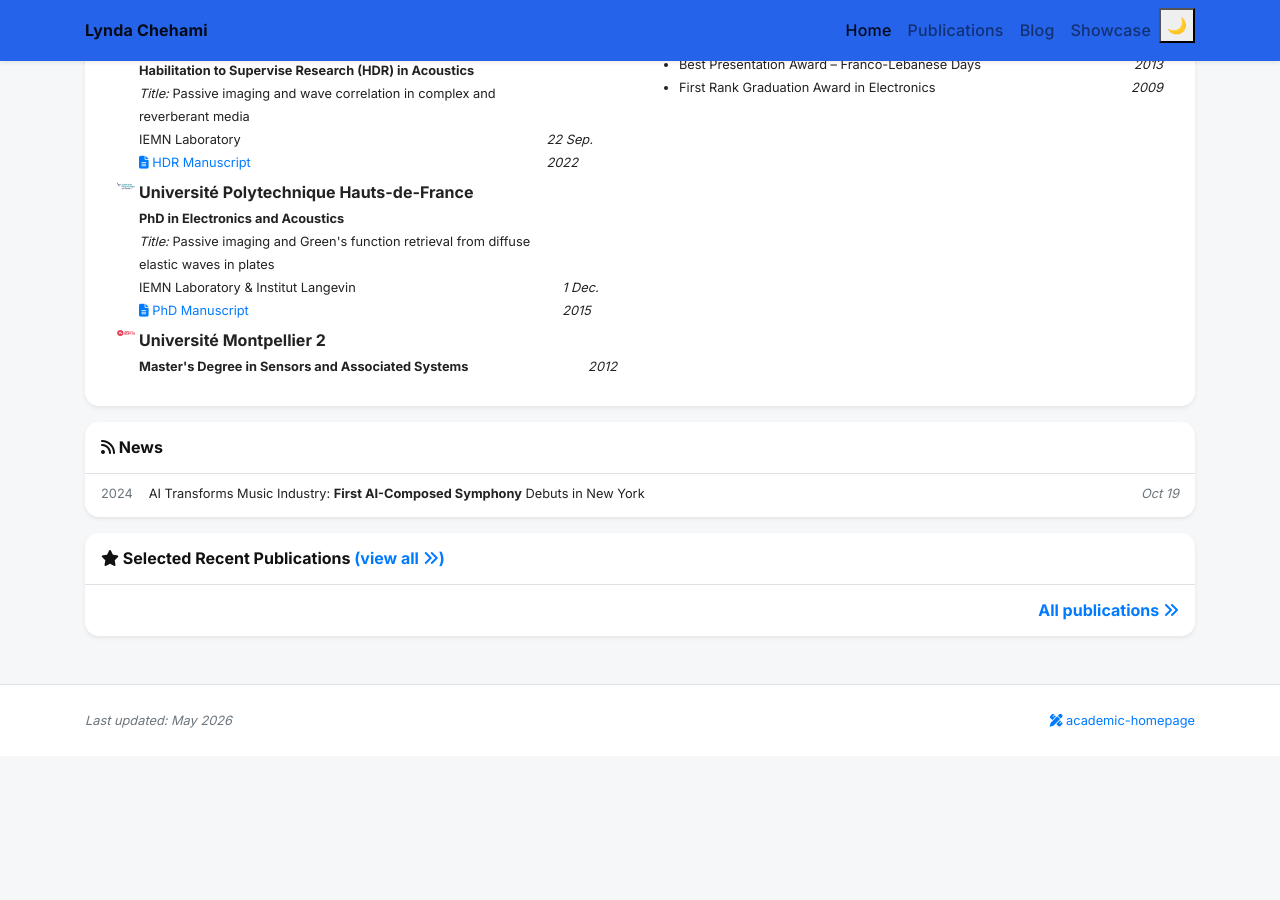
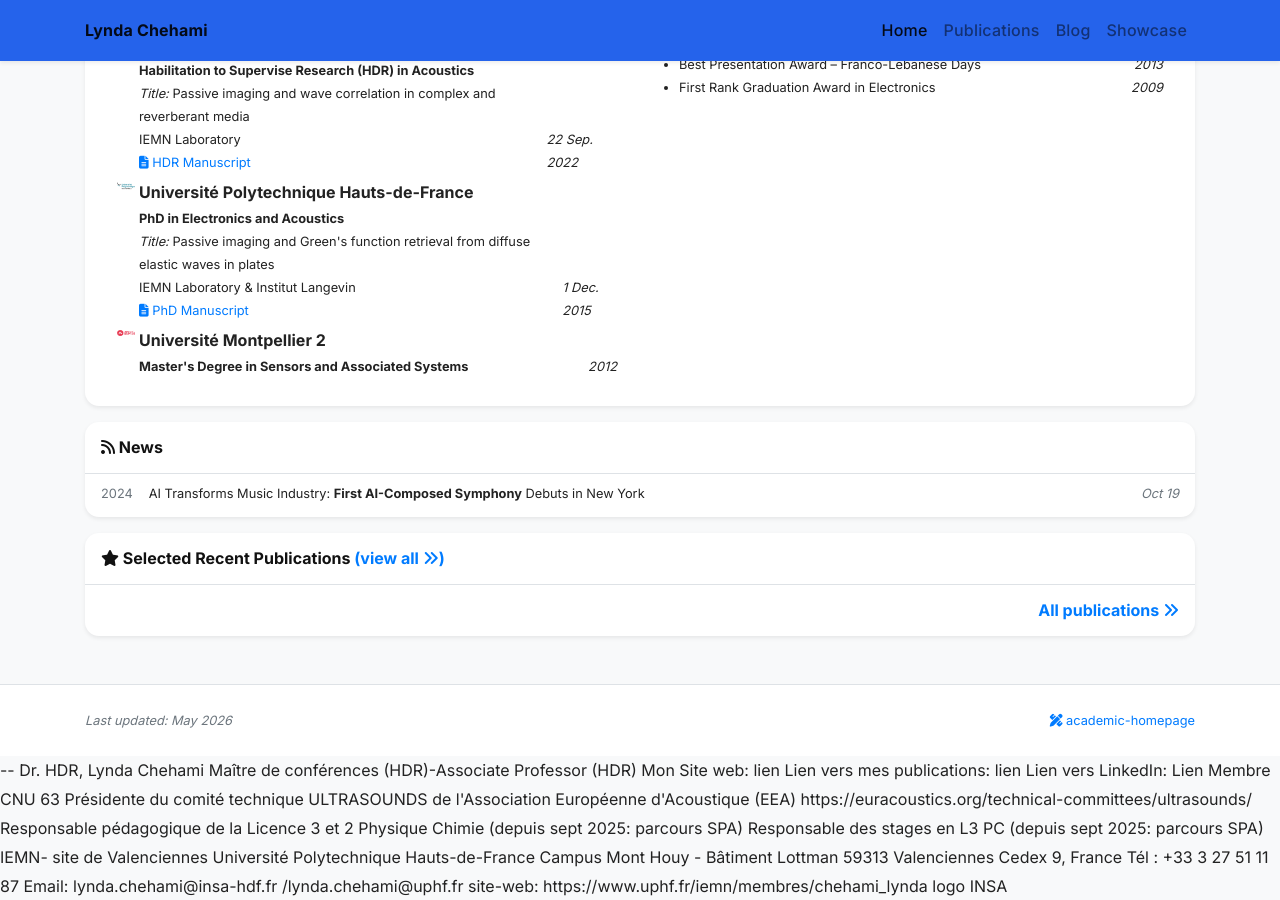
Before and after one commit to lchehami/lchehami.github.io, a Jekyll site: the page built from index.html, in a window 1280 px wide and 900 px high, scrolled down 1276 px. Built offline with Jekyll 4.4.1, drawn with Linux system fonts in a browser that asks for light colours; nearby versions of some CDN libraries; a style sheet for code colours, icons or effects is not loaded; before the commit the page ends 2032 px from its top, so only the background shows below that.

Commit message:
Update default.html

```diff
--- a/_layouts/default.html
+++ b/_layouts/default.html
@@ -7,109 +7,67 @@
     <title>{{ page.title }} - {{ site.data.profile.navbar_name }}</title>
 
     <!-- Stylesheets -->
-    <link rel="stylesheet" href="https://cdnjs.cloudflare.com/ajax/libs/twitter-bootstrap/4.6.0/css/bootstrap.min.css">
-    <link rel="stylesheet" href="https://cdnjs.cloudflare.com/ajax/libs/font-awesome/6.5.1/css/all.min.css">
-    <link rel="stylesheet" href="https://cdnjs.cloudflare.com/ajax/libs/academicons/1.9.1/css/academicons.min.css">
-
-    <!-- Google Font: Inter -->
+    <link rel="stylesheet" href="https://cdnjs.cloudflare.com/ajax/libs/twitter-bootstrap/4.6.0/css/bootstrap.min.css" integrity="sha512-P5MgMn1jBN01asBgU0z60Qk4QxiXo86+wlFahKrsQf37c9cro517WzVSPPV1tDKzhku2iJ2FVgL67wG03SGnNA==" crossorigin="anonymous" />
+    <link rel="stylesheet" href="https://cdnjs.cloudflare.com/ajax/libs/font-awesome/6.5.1/css/all.min.css" integrity="sha512-DTOQO9RWCH3ppGqcWaEA1BIZOC6xxalwEsw9c2QQeAIftl+Vegovlnee1c9QX4TctnWMn13TZye+giMm8e2LwA==" crossorigin="anonymous">
+    <link rel="stylesheet" href="https://cdnjs.cloudflare.com/ajax/libs/academicons/1.9.1/css/academicons.min.css" integrity="sha512-b1ASx0WHgVFL5ZQhTgiPWX+68KjS38Jk87jg7pe+qC7q9YkEtFq0z7xCglv7qGIs/68d3mAp+StfC8WKC5SSAg==" crossorigin="anonymous" />
     <link rel="preconnect" href="https://fonts.googleapis.com">
     <link rel="preconnect" href="https://fonts.gstatic.com" crossorigin>
-    <link href="https://fonts.googleapis.com/css2?family=Inter:wght@300;400;500;600;700;800&display=swap" rel="stylesheet">
-
-    <link rel="stylesheet" href="https://cdn.jsdelivr.net/npm/katex@0.16.11/dist/katex.min.css">
+    <link href="https://fonts.googleapis.com/css2?family=Lato:ital,wght@0,300;0,400;0,700;0,900;1,300;1,400;1,700;1,900&family=Fira+Sans:ital,wght@0,100;0,200;0,300;0,400;0,500;0,600;0,700;0,800;0,900;1,100;1,200;1,300;1,400;1,500;1,600;1,700;1,800;1,900&family=Source+Code+Pro:ital,wght@0,200..900;1,200..900&display=swap" rel="stylesheet">
+    <link rel="stylesheet" href="https://cdn.jsdelivr.net/npm/katex@0.16.11/dist/katex.min.css" integrity="sha384-nB0miv6/jRmo5UMMR1wu3Gz6NLsoTkbqJghGIsx//Rlm+ZU03BU6SQNC66uf4l5+" crossorigin="anonymous">
     <link rel="stylesheet" href="{{ '/assets/css/global.css' | relative_url }}">
 </head>
-
-<body {{ page.body_attr }}>
+<body class="bg-light" {{ page.body_attr }}>
     {% include navbar.html %}
-
     <div class="{% if page.container_class %}{{ page.container_class }}{% else %}container-lg{% endif %}">
         {{content}}
     </div>
-
     {% include footer.html %}
 
     <!-- Scripts -->
     <script src="https://cdnjs.cloudflare.com/ajax/libs/jquery/3.5.1/jquery.min.js"></script>
     <script src="//cdnjs.cloudflare.com/ajax/libs/jquery.lazy/1.7.9/jquery.lazy.min.js"></script>
-    <script src="https://cdnjs.cloudflare.com/ajax/libs/popper.js/1.14.7/umd/popper.min.js"></script>
-    <script src="https://cdnjs.cloudflare.com/ajax/libs/twitter-bootstrap/4.6.0/js/bootstrap.min.js"></script>
-    <script src="https://cdnjs.cloudflare.com/ajax/libs/github-buttons/2.14.2/buttons.min.js"></script>
+    <script src="https://cdnjs.cloudflare.com/ajax/libs/popper.js/1.14.7/umd/popper.min.js" integrity="sha384-UO2eT0CpHqdSJQ6hJty5KVphtPhzWj9WO1clHTMGa3JDZwrnQq4sF86dIHNDz0W1" crossorigin="anonymous"></script>
+    <script src="https://cdnjs.cloudflare.com/ajax/libs/twitter-bootstrap/4.6.0/js/bootstrap.min.js" integrity="sha512-XKa9Hemdy1Ui3KSGgJdgMyYlUg1gM+QhL6cnlyTe2qzMCYm4nAZ1PsVerQzTTXzonUR+dmswHqgJPuwCq1MaAg==" crossorigin="anonymous"></script>
+    <script src="https://cdnjs.cloudflare.com/ajax/libs/github-buttons/2.14.2/buttons.min.js" integrity="sha512-OYwZx04hKFeFNYrWxIyo3atgGpb+cxU0ENWBZs72X7T9U+NoHPM1ftUn/Mfw7dRDXrqWA6M1wBg6z6fGE32aeA==" crossorigin="anonymous"></script>
     <script src="https://unpkg.com/masonry-layout@4/dist/masonry.pkgd.min.js"></script>
     <script src="https://unpkg.com/imagesloaded@5/imagesloaded.pkgd.min.js"></script>
-
-    <script defer src="https://cdn.jsdelivr.net/npm/katex@0.16.11/dist/katex.min.js"></script>
-    <script defer src="https://cdn.jsdelivr.net/npm/katex@0.16.11/dist/contrib/auto-render.min.js"></script>
-
+    <script defer src="https://cdn.jsdelivr.net/npm/katex@0.16.11/dist/katex.min.js" integrity="sha384-7zkQWkzuo3B5mTepMUcHkMB5jZaolc2xDwL6VFqjFALcbeS9Ggm/Yr2r3Dy4lfFg" crossorigin="anonymous"></script>
+    <script defer src="https://cdn.jsdelivr.net/npm/katex@0.16.11/dist/contrib/auto-render.min.js" integrity="sha384-43gviWU0YVjaDtb/GhzOouOXtZMP/7XUzwPTstBeZFe/+rCMvRwr4yROQP43s0Xk" crossorigin="anonymous"></script>
     <script>
         document.addEventListener("DOMContentLoaded", function() {
-            if (typeof renderMathInElement !== "undefined") {
             renderMathInElement(document.body, {
               delimiters: [
                   {left: '$$', right: '$$', display: true},
                   {left: '$', right: '$', display: false}
               ],
-                    throwOnError: false
+              throwOnError : false
             });
-            }
         });
     </script>
-
-    <!-- DARK / LIGHT MODE GLOBAL -->
-    <script>
-    document.addEventListener("DOMContentLoaded", function () {
-
-        const nav =
-            document.querySelector(".navbar-nav") ||
-            document.querySelector(".site-nav") ||
-            document.querySelector(".navbar") ||
-            document.querySelector("header");
-
-        if (nav && !document.getElementById("themeToggle")) {
-            const li = document.createElement("li");
-            li.className = "nav-item";
-
-            const btn = document.createElement("button");
-            btn.id = "themeToggle";
-            btn.type = "button";
-            btn.innerHTML = "🌙";
-            btn.setAttribute("aria-label", "Toggle dark mode");
-
-            li.appendChild(btn);
-            nav.appendChild(li);
-        }
-
-        const toggle = document.getElementById("themeToggle");
-
-        if (!toggle) return;
-
-        const savedTheme = localStorage.getItem("theme");
-
-        if (savedTheme === "dark") {
-            document.body.classList.add("dark");
-            toggle.innerHTML = "☀️";
-        } else {
-            document.body.classList.remove("dark");
-            toggle.innerHTML = "🌙";
-        }
-
-        toggle.addEventListener("click", function () {
-            document.body.classList.toggle("dark");
-
-            if (document.body.classList.contains("dark")) {
-                localStorage.setItem("theme", "dark");
-                toggle.innerHTML = "☀️";
-            } else {
-                localStorage.setItem("theme", "light");
-                toggle.innerHTML = "🌙";
-            }
-        });
-
-    });
-    </script>
-
     <script src="{{ '/assets/js/common.js' | relative_url }}"></script>
     <script src="{{ '/assets/js/bubble_visual_hash.js' | relative_url }}"></script>
     <script src="{{ '/assets/js/semantic_scholar_citation_count.js' | relative_url }}"></script>
 </body>
 </html>
+
+
+--
+
+Dr. HDR, Lynda Chehami
+Maître de conférences (HDR)-Associate Professor (HDR)
+Mon Site web: lien
+Lien vers mes publications: lien
+Lien vers LinkedIn: Lien
+Membre CNU 63
+Présidente du comité technique ULTRASOUNDS de l'Association Européenne d'Acoustique (EEA)
+https://euracoustics.org/technical-committees/ultrasounds/
+Responsable pédagogique de la Licence 3 et 2 Physique Chimie (depuis sept 2025: parcours SPA)
+Responsable des stages en L3 PC (depuis sept 2025: parcours SPA)
+IEMN- site de Valenciennes
+Université Polytechnique Hauts-de-France
+Campus Mont Houy - Bâtiment Lottman
+59313 Valenciennes Cedex 9, France
+Tél : +33 3 27 51 11 87
+Email: lynda.chehami@insa-hdf.fr /lynda.chehami@uphf.fr
+site-web: https://www.uphf.fr/iemn/membres/chehami_lynda
+logo INSA
```
Lines whose indentation alone changed are shown as unchanged.
